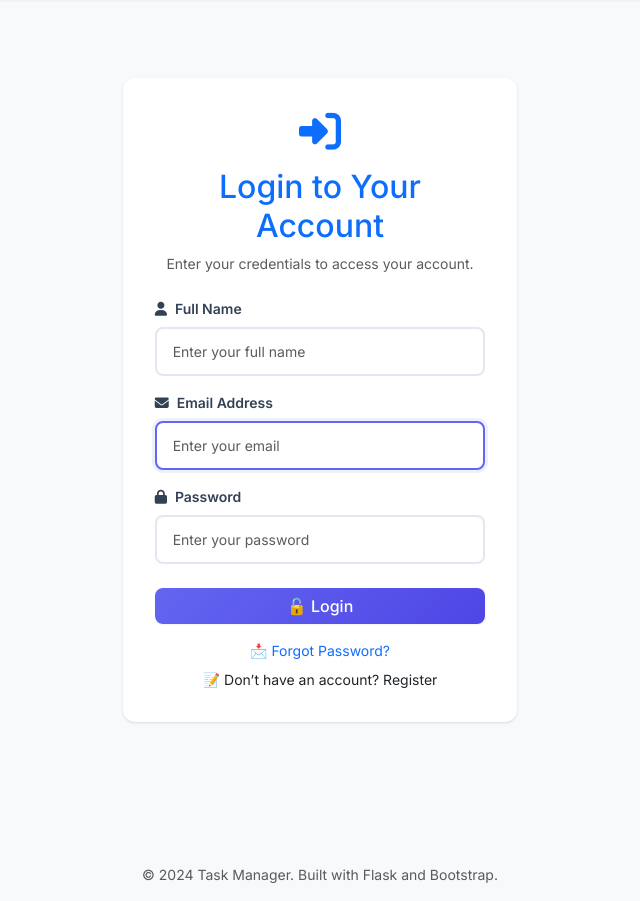
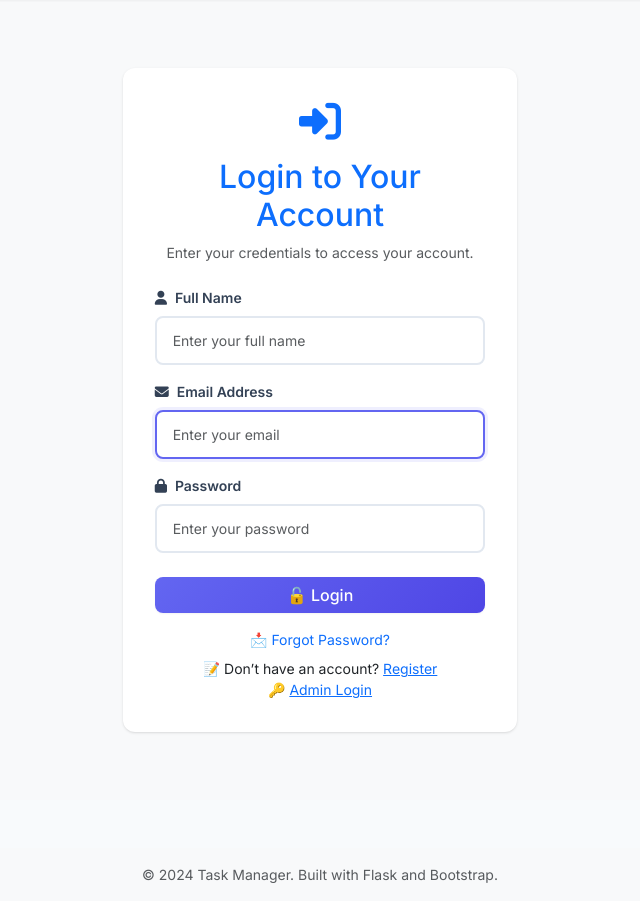
Before and after one commit to pescadero29/Task-Manager, a Flask app: page /login in a window 1280 px wide. Shown: the part 63-964 px from the top of the page, without its empty margins (320-960 px from the left). Run offline with Flask 3, Linux system fonts and the light colour scheme.

Commit message:
dec 4,2025

```diff
--- a/app.py
+++ b/app.py
@@ -229,6 +229,9 @@ def register():
             if not password:
                 flash("Please provide a password.", 'danger')
                 return redirect(url_for('register'))
+            if len(password) > 16:
+                flash("Password must be maximum 16 characters.", 'danger')
+                return redirect(url_for('register'))
             if User.query.filter_by(email=email).first():
                 flash("Email already registered.", 'warning')
                 return redirect(url_for('register'))
@@ -306,10 +309,10 @@ def login():
             log_action(None, 'login_attempt_failed', f'Invalid email {email}', request.remote_addr)
             flash("Please provide a valid email.", 'danger')
             return redirect(url_for('login'))
-        if not password or len(password) > 16:
+        if not password or len(password) < 6 or len(password) > 16:
             session[attempt_key] = attempts + 1
             log_action(None, 'login_attempt_failed', f'Invalid password length for {email}', request.remote_addr)
-            flash("Password must be maximum 16 characters.", 'danger')
+            flash("Password must be between 6 and 16 characters.", 'danger')
             return redirect(url_for('login'))
         user = User.query.filter_by(email=email).first()
         if not user:
@@ -487,7 +490,7 @@ def create_task():
         due_date = None
         if due_date_raw:
             try:
-                due_date = datetime.fromisoformat(due_date_raw)
+                due_date = datetime.fromisoformat(due_date_raw).replace(tzinfo=timezone.utc)
                 # Validate due_date is not in the past (allow current or future)
                 if due_date < datetime.now(timezone.utc):
                     flash("Due date cannot be in the past.", "danger")
--- a/create_admin.py
+++ b/create_admin.py
@@ -1,13 +1,14 @@
 from app import app, db, User
+from werkzeug.security import generate_password_hash
 
 with app.app_context():
     db.create_all()
 
     # Check and create admin user
     if not User.query.filter_by(email='admin@test.com').first():
-        admin = User(email='admin@test.com', name='Admin User', is_admin=True)
+        admin = User(email='admin@test.com', name='Admin User', password_hash=generate_password_hash('admin1234'), is_admin=True)
         db.session.add(admin)
-        print("Admin user created: admin@test.com")
+        print("Admin user created: admin@test.com with password 'admin1234'")
     else:
         print("Admin user already exists: admin@test.com")
 
--- a/templates/login.html
+++ b/templates/login.html
@@ -42,7 +42,8 @@
                         <a href="#" class="text-decoration-none d-block mb-2">
                             📩 Forgot Password?
                         </a>
-                        <p class="mb-0">📝 Don’t have an account? Register</p>
+                        <p class="mb-0">📝 Don’t have an account? <a href="{{ url_for('register') }}">Register</a></p>
+                        <p class="mb-0">🔑 <a href="http://localhost:5000/admin/login">Admin Login</a></p>
                     </div>
                 </div>
             </div>
```
Also changed, not shown: update_admin_password.py (added, +11 -0 lines), instance/taskmanager.db.
